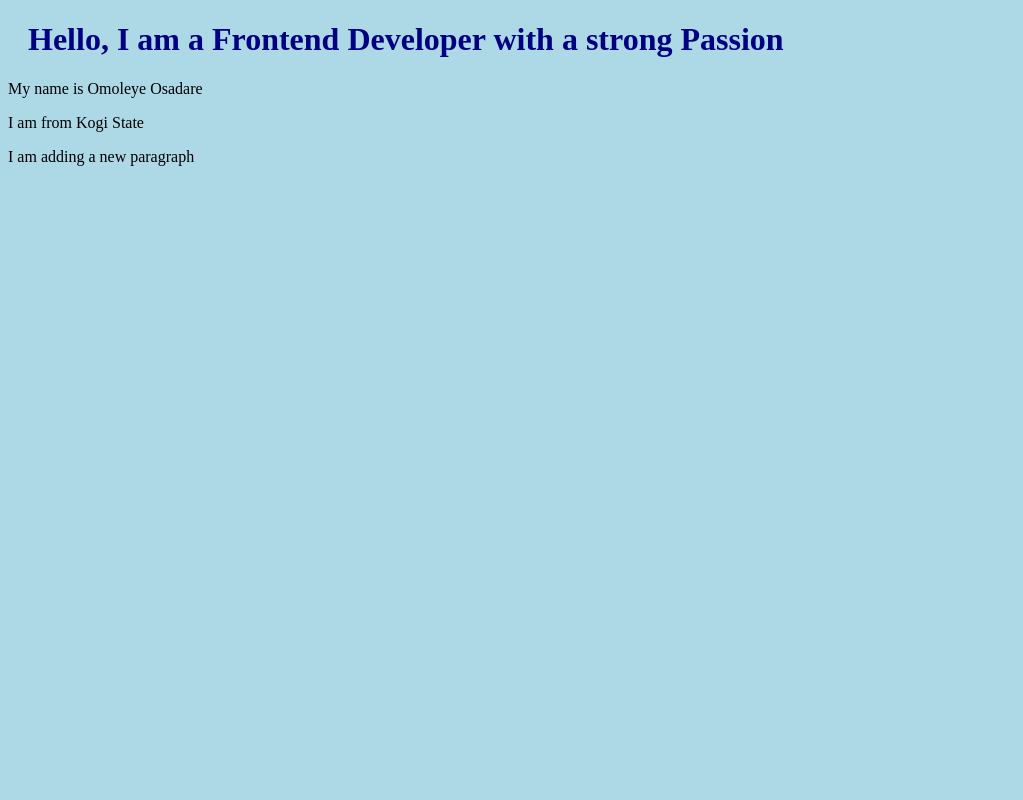
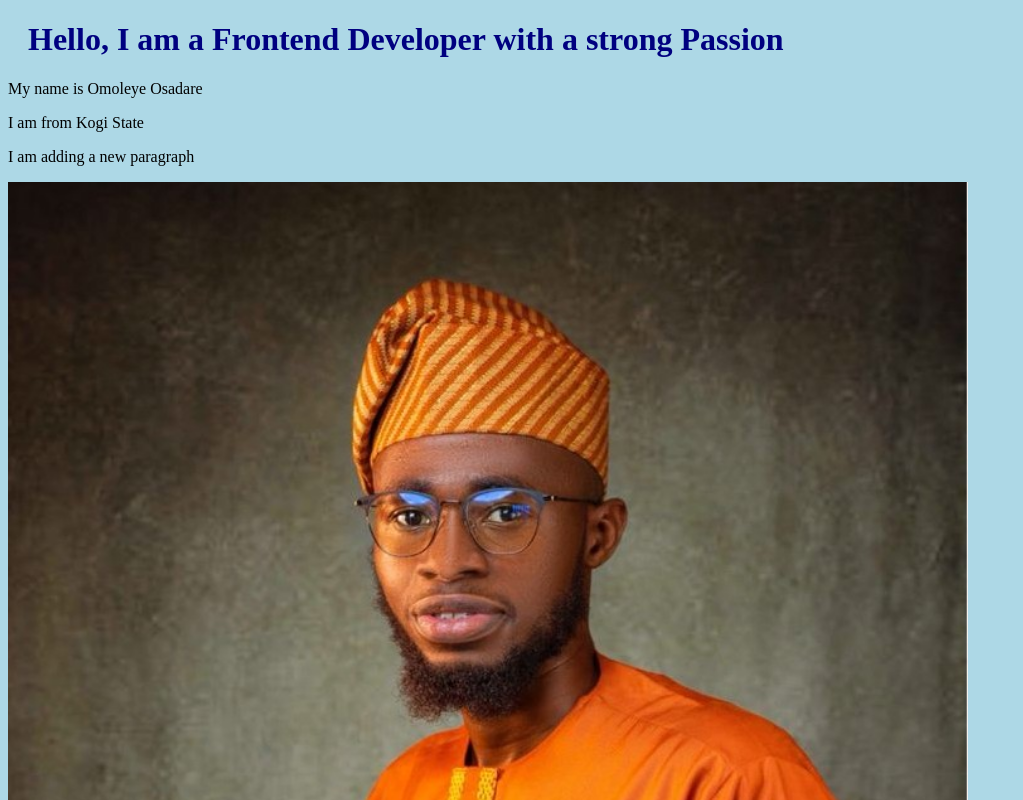
Before and after one commit to InternetOG/Merge-conflict, a plain HTML site: page index.html in a window 1280 px wide. Shown: the top 800 px of the page, without its empty margins (0-1023 px from the left). Drawn offline with Linux system fonts and the light colour scheme.

Commit message:
Added my picture

```diff
--- a/index.html
+++ b/index.html
@@ -11,6 +11,7 @@
 	<P>My name is Omoleye Osadare</P>
 	<p>I am from Kogi State</p>
 	<p>I am adding a new paragraph</p>
+	<img style="width:100%;max-width:960px" src="Omoleye.jpg" alt="Omoleye Osadare">
 
 </body>
 </html>
```
Also changed, not shown: Omoleye.jpg (added).
